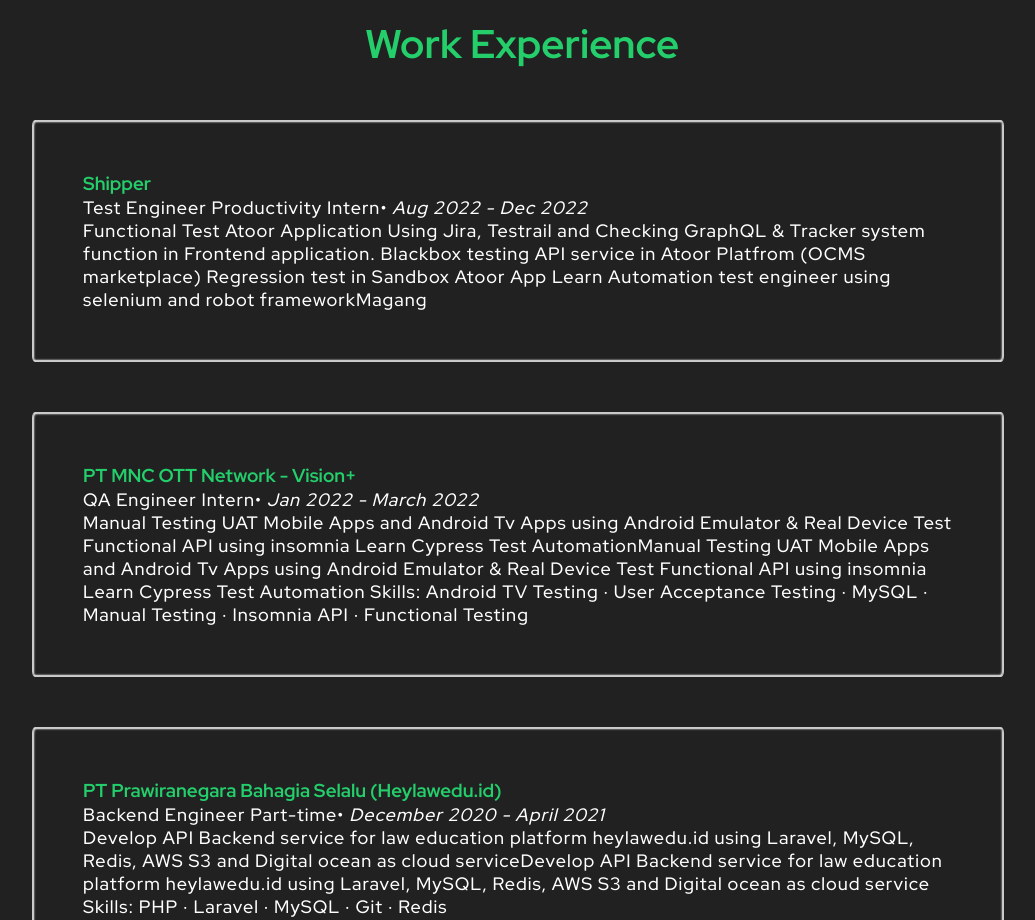
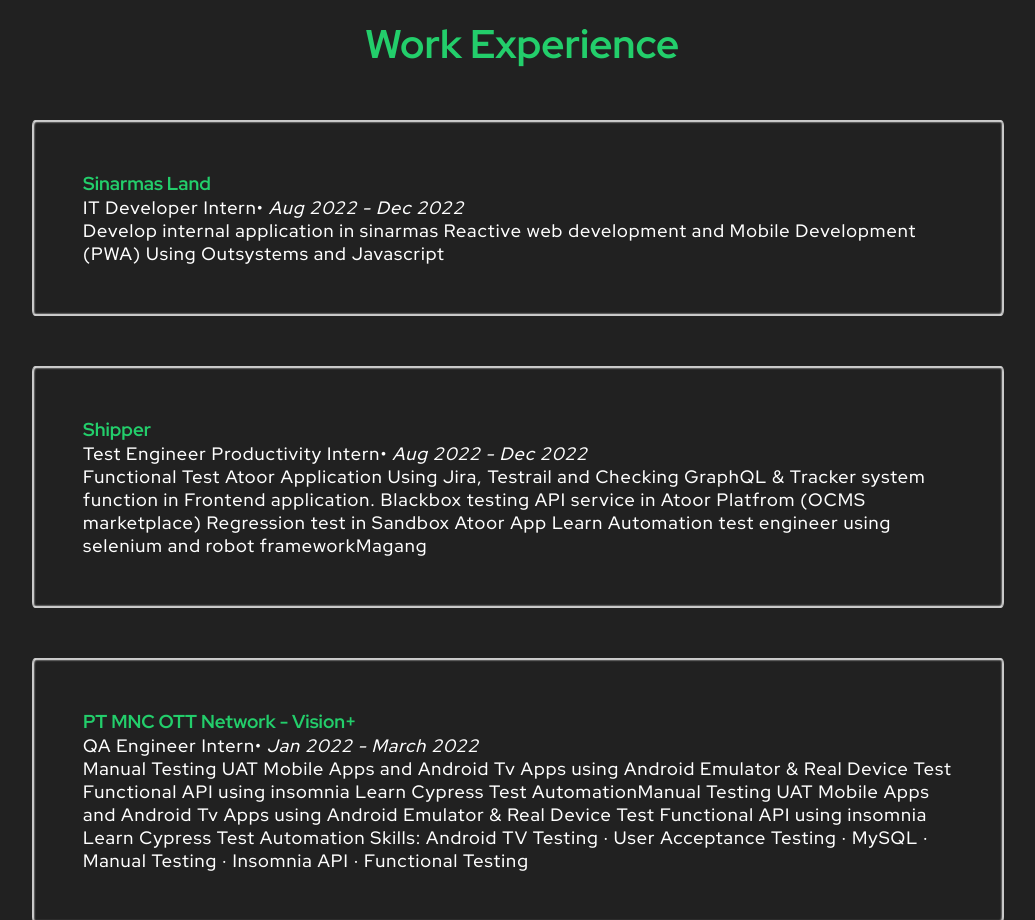
Before and after one commit to dzoxploit/didinnuryahya-web, a React (Create React App) app: page / in a window 1280 px wide. Shown: the part 1380-2300 px from the top of the page, without its empty margins (118-1153 px from the left). Built offline with nearby package versions, Linux system fonts and the light colour scheme.

Commit message:
add work experience

```diff
--- a/src/components/Work/Work.tsx
+++ b/src/components/Work/Work.tsx
@@ -19,6 +19,26 @@
       <div className="work-text">
         <ScrollAnimation animateIn="fadeInLeft">
           <h2>Work Experience</h2>
+        </ScrollAnimation>
+        <ScrollAnimation animateIn="fadeInLeft" delay={0.1 * 1000}>
+          <div className="nine columns main-col">
+            <div className="row item">
+              <div className="twelve columns">
+                <div>
+                  <h3>Sinarmas Land</h3>
+                  <p className="info">
+                    IT Developer Intern<span>&bull;</span>{" "}
+                    <em className="date">Aug 2022 - Dec 2022</em>
+                  </p>
+                  <p>
+                    Develop internal application in sinarmas Reactive web
+                    development and Mobile Development (PWA) Using Outsystems
+                    and Javascript
+                  </p>
+                </div>
+              </div>
+            </div>
+          </div>
         </ScrollAnimation>
         <ScrollAnimation animateIn="fadeInLeft" delay={0.1 * 1000}>
           <div className="nine columns main-col">
```
